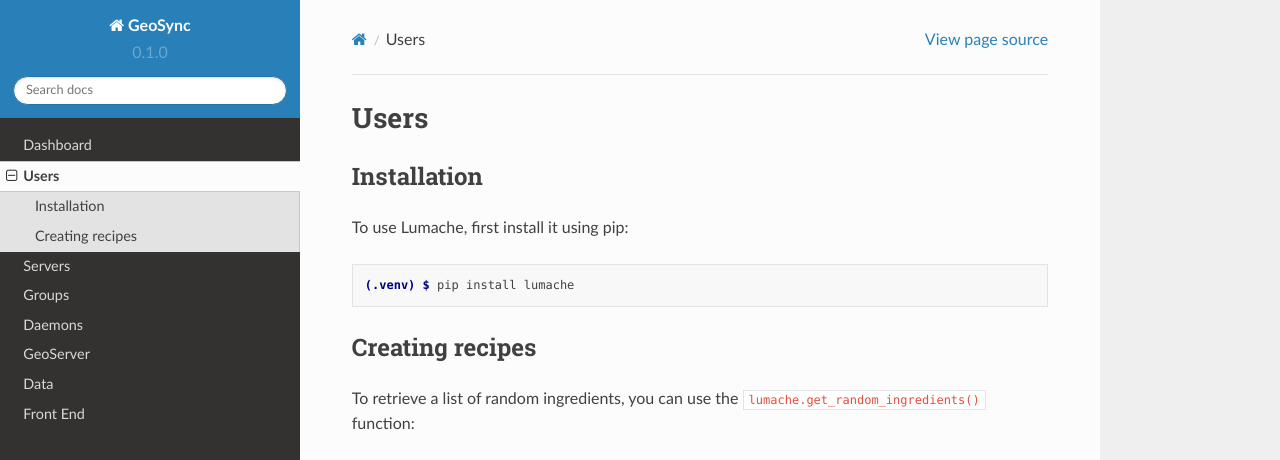
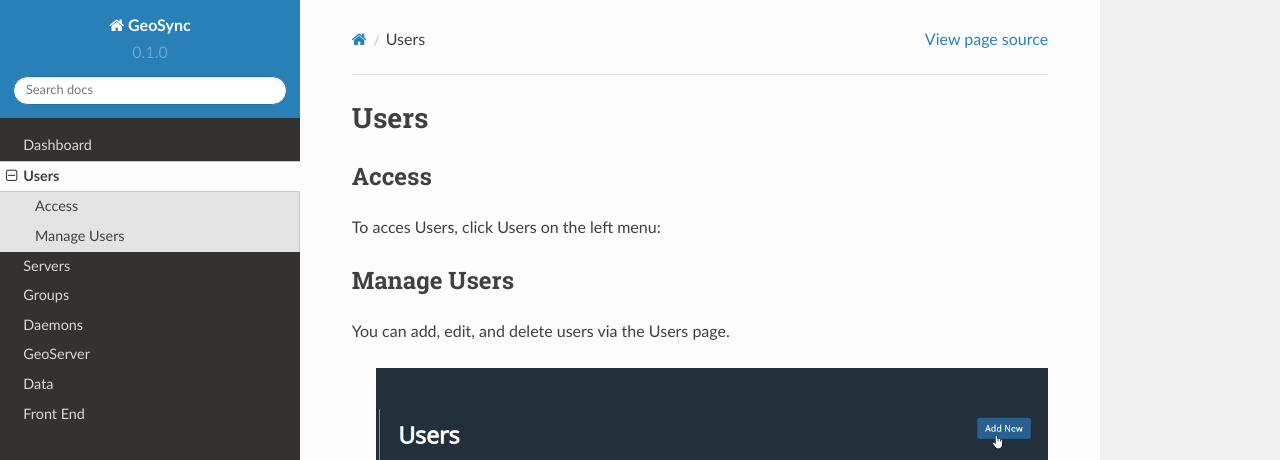
Before and after one commit to AcuGIS/GeoSync, a Sphinx documentation site: the page built from docs/source/users.rst, in a window 1280 px wide and 1095 px high. Shown: the top 460 px of the window. Built offline with Sphinx 7.4.7 and the Read the Docs theme 2.0.0, drawn with Linux system fonts in a browser that asks for light colours; pages that are not in the unit, such as notebooks, are missing from menus; some of the changed text lies outside the part shown; grey boxes are pictures that could not be loaded.

Commit message:
Update users.rst

```diff
--- a/docs/source/users.rst
+++ b/docs/source/users.rst
@@ -3,31 +3,15 @@ Users
 
 .. _installation:
 
-Installation
+Access
 ------------
 
-To use Lumache, first install it using pip:
+To acces Users, click Users on the left menu:
 
-.. code-block:: console
 
-   (.venv) $ pip install lumache
-
-Creating recipes
+Manage Users
 ----------------
 
-To retrieve a list of random ingredients,
-you can use the ``lumache.get_random_ingredients()`` function:
+You can add, edit, and delete users via the Users page.
 
-.. autofunction:: lumache.get_random_ingredients
-
-The ``kind`` parameter should be either ``"meat"``, ``"fish"``,
-or ``"veggies"``. Otherwise, :py:func:`lumache.get_random_ingredients`
-will raise an exception.
-
-.. autoexception:: lumache.InvalidKindError
-
-For example:
-
->>> import lumache
->>> lumache.get_random_ingredients()
-['shells', 'gorgonzola', 'parsley']
+   .. image:: images/users.png
```
